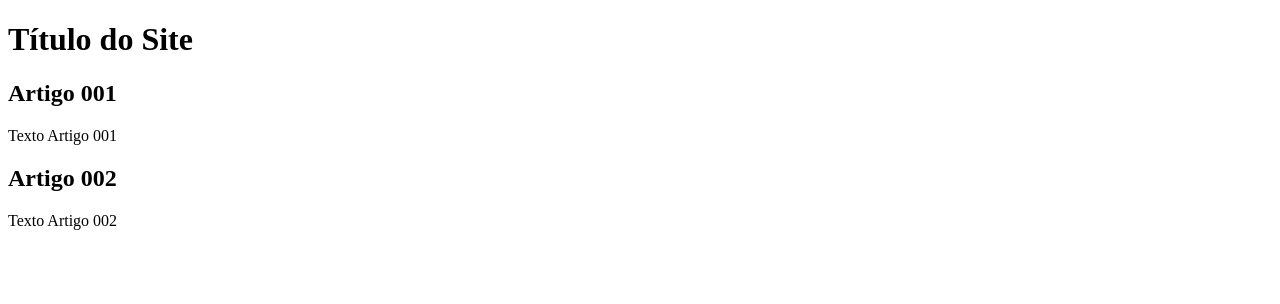
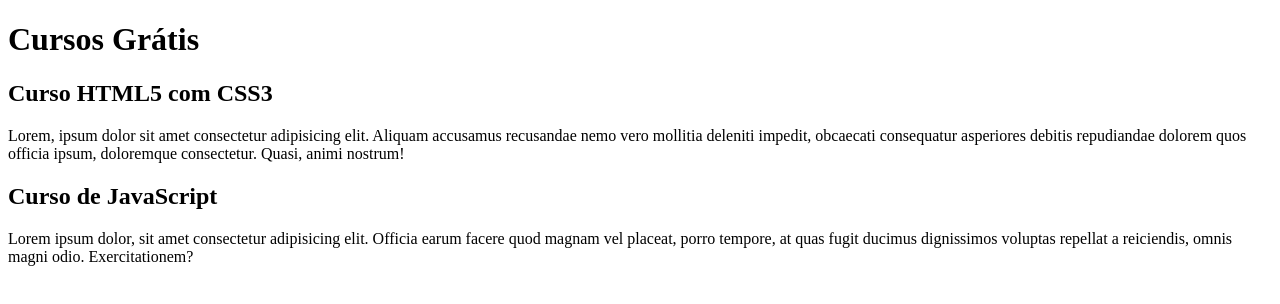
Before and after one commit to alessandroseidiinoue/minha-pagina, a plain HTML site: page index.html in a window 1280 px wide. Drawn offline with Linux system fonts and the light colour scheme.

Commit message:
começei a escrever o conteúdo

```diff
--- a/index.html
+++ b/index.html
@@ -8,15 +8,15 @@
 <body>
     <main>
         <header>
-            <h1>Título do Site</h1>
+            <h1>Cursos Grátis</h1>
         </header>
         <article>
-            <h2>Artigo 001</h2>
-            <p>Texto Artigo 001</p>
+            <h2>Curso HTML5 com CSS3</h2>
+            <p>Lorem, ipsum dolor sit amet consectetur adipisicing elit. Aliquam accusamus recusandae nemo vero mollitia deleniti impedit, obcaecati consequatur asperiores debitis repudiandae dolorem quos officia ipsum, doloremque consectetur. Quasi, animi nostrum!</p>
         </article>
         <article>
-            <h2>Artigo 002</h2>
-            <p>Texto Artigo 002</p>
+            <h2>Curso de JavaScript</h2>
+            <p>Lorem ipsum dolor, sit amet consectetur adipisicing elit. Officia earum facere quod magnam vel placeat, porro tempore, at quas fugit ducimus dignissimos voluptas repellat a reiciendis, omnis magni odio. Exercitationem?</p>
         </article>
     </main>
 </body>
```
